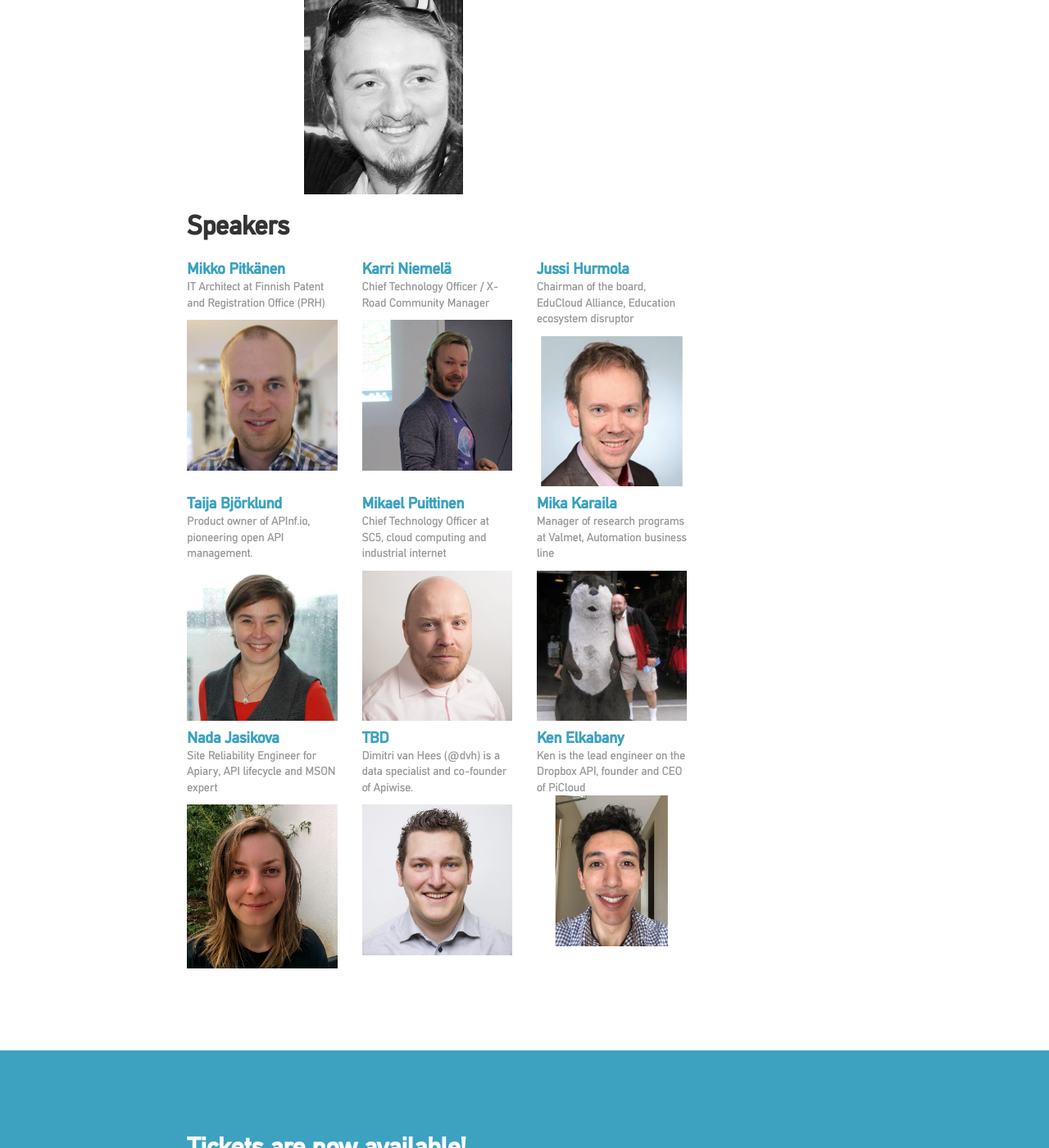
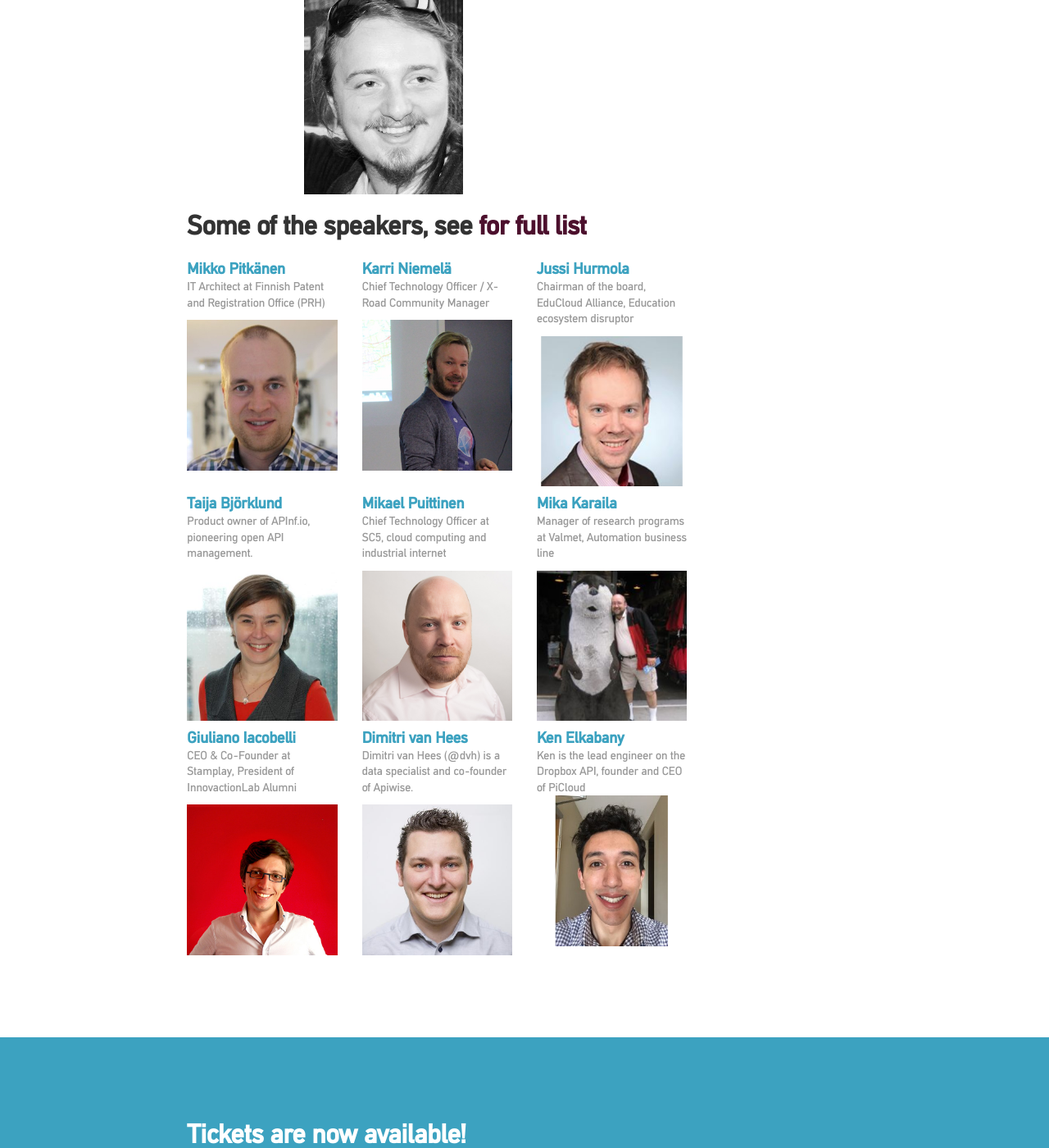
Before and after one commit to apidaysnordic/apidaysnordic.github.io, a Jekyll site: the page built from index.md, in a window 1280 px wide and 1400 px high, scrolled down 4382 px. Shown: the whole window at 82% size. Built offline with Jekyll 4.4.1, drawn with Linux system fonts in a browser that asks for light colours; some web fonts are replaced; comment, search, counter and statistics services are not loaded.

Commit message:
Added link to program

```diff
--- a/_layouts/default.html
+++ b/_layouts/default.html
@@ -252,7 +252,7 @@
 
 		</div>
 
-                <h2>Speakers</h2>
+                <h2>Some of the speakers, see <a href="program"> for full list</a></h2>
 
                 <div class="row">
 
@@ -350,7 +350,7 @@
                         	</div>
                     </div>
 		</div>
-<!--
+
 		<div class="row">
                     	<div class="col-xs-12 col-sm-6 col-md-4 col-lg-3">
                         	<div class="speaker">
@@ -385,8 +385,8 @@
                         	</div>
                     	</div>
 		</div>
-      -->
 
+<!--
                 <div class="row">
                     <div class="col-xs-12 col-sm-6 col-md-4 col-lg-3">
                         	<div class="speaker">
@@ -423,7 +423,7 @@
                     </div>
 
                 </div>
-
+-->
 
             </div>
         </div>
```
